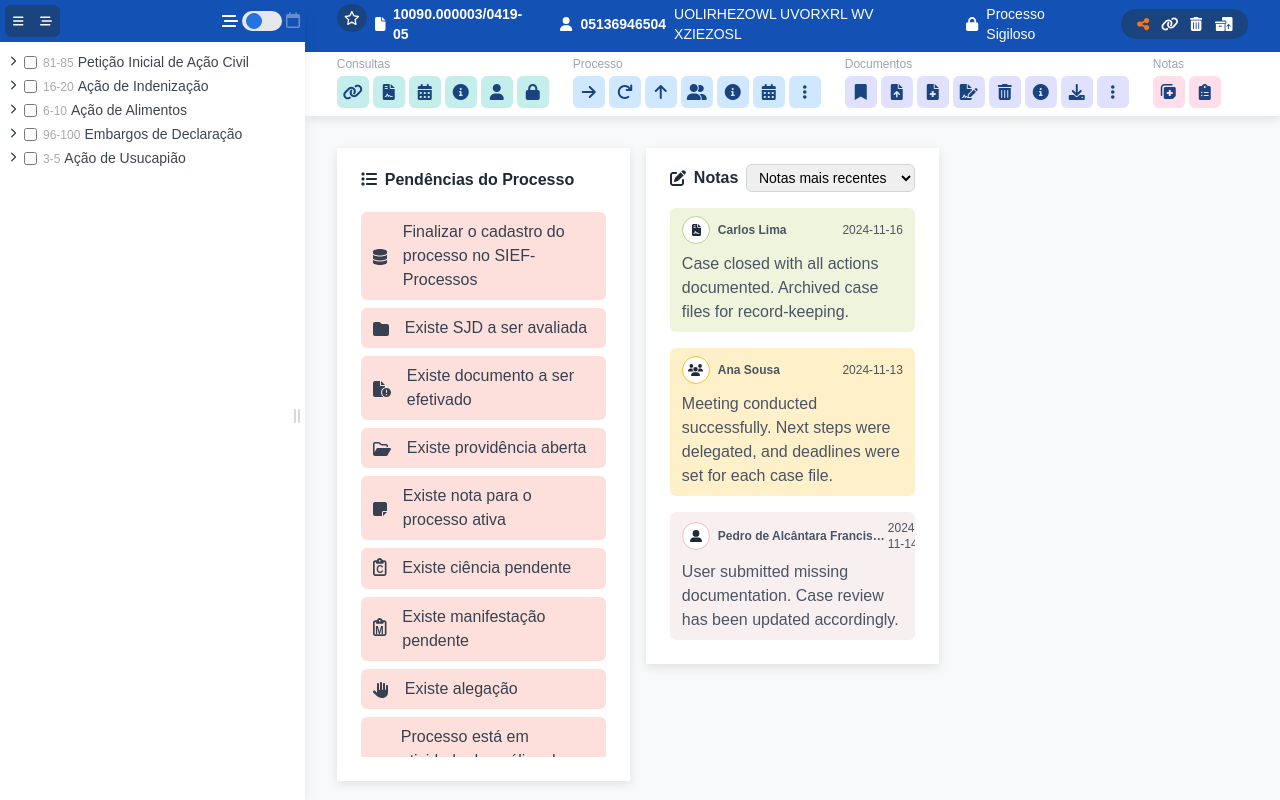
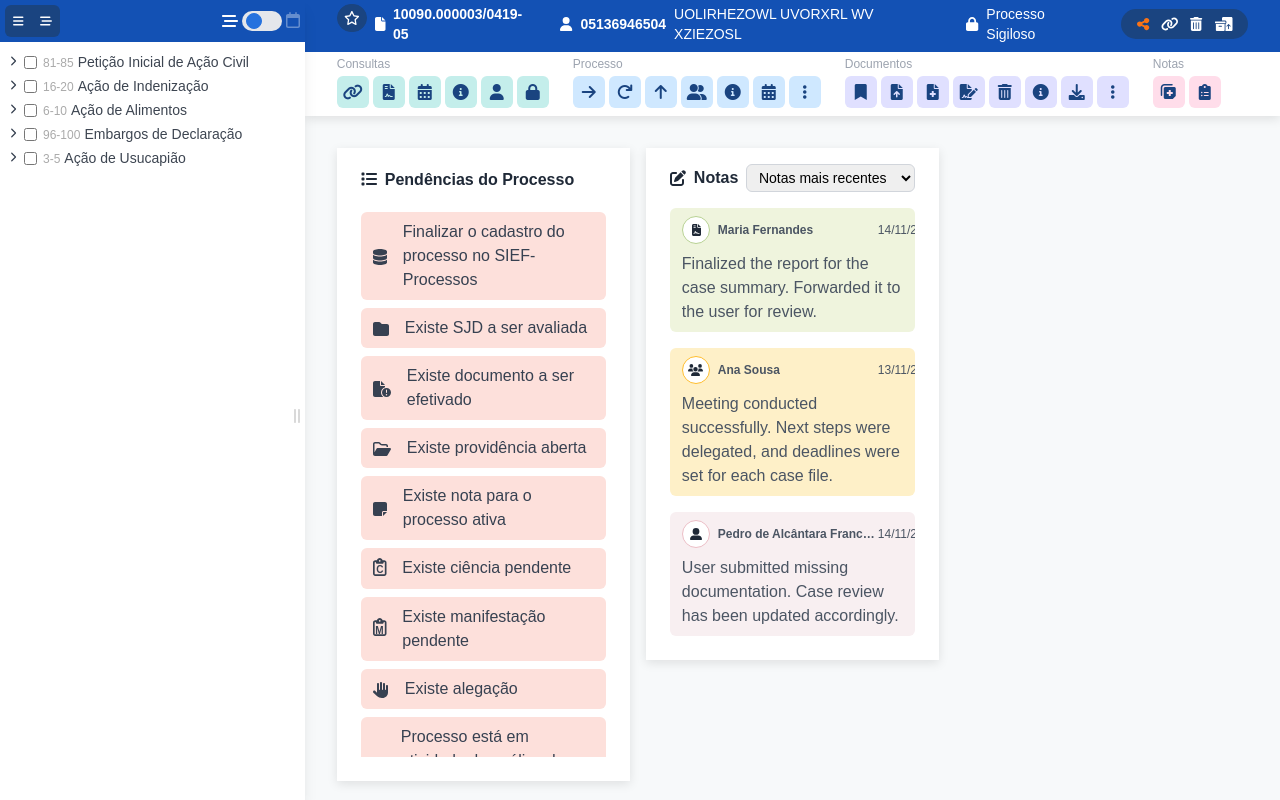
Before and after one commit to guilhermeteles/eprocesso, a React (Vite) app: page / in a window 1280 px wide. Built offline with nearby package versions, Linux system fonts and the light colour scheme.

Commit message:
fix name

```diff
--- a/src/components/DashboardComponent.jsx
+++ b/src/components/DashboardComponent.jsx
@@ -8,6 +8,7 @@ import { useState } from "react";
 import { faFileContract } from '@fortawesome/free-solid-svg-icons';
 import { faUsers } from '@fortawesome/free-solid-svg-icons';
 import { faUserAlt } from '@fortawesome/free-solid-svg-icons';
+import { formatDate } from './utils/formatDate';
 
 const notes = [
     { id: 1, group: "process", date: "2024-11-11", content: "Reviewed initial case documentation and identified missing forms. Follow-up needed with user.", name: 'Julio Cesar' },
@@ -16,8 +17,8 @@ const notes = [
     { id: 4, group: "team", date: "2024-11-13", content: "Meeting conducted successfully. Next steps were delegated, and deadlines were set for each case file.", name: 'Ana Sousa' },
     { id: 5, group: "user", date: "2024-11-09", content: "User requested additional information about the process timeline and necessary documents.", name: 'Julio Cesar' },
     { id: 6, group: "user", date: "2024-11-14", content: "User submitted missing documentation. Case review has been updated accordingly.", name: 'Pedro de Alcântara Francisco Antônio João Carlos Xavier de Paula Miguel Rafael Joaquim José Gonzaga Pascoal Cipriano Serafim de Bragança e Bourbon' },
-    { id: 7, group: "process", date: "2024-11-15", content: "Finalized the report for the case summary. Forwarded it to the user for review.", name: 'Maria Fernandes' },
-    { id: 8, group: "process", date: "2024-11-16", content: "Case closed with all actions documented. Archived case files for record-keeping.", name: 'Carlos Lima' },
+    { id: 7, group: "process", date: "2024-11-14", content: "Finalized the report for the case summary. Forwarded it to the user for review.", name: 'Maria Fernandes' },
+    { id: 8, group: "process", date: "2024-11-14", content: "Case closed with all actions documented. Archived case files for record-keeping.", name: 'Carlos Lima' },
 ];
 
 
@@ -59,9 +60,9 @@ const Dashboard = () => {
     };
 
     const badgeLabels = {
-        process: <FontAwesomeIcon icon={faFileContract} className='ml-[1px]'/>,
-        team: <FontAwesomeIcon icon={faUsers} className='-ml-[2.7px]'/>,
-        user: <FontAwesomeIcon icon={faUserAlt} className='-ml-[1px]'/>
+        process: <FontAwesomeIcon icon={faFileContract} className='ml-[1px]' />,
+        team: <FontAwesomeIcon icon={faUsers} className='-ml-[2.7px]' />,
+        user: <FontAwesomeIcon icon={faUserAlt} className='-ml-[1px]' />
     };
 
     const badgeColors = {
@@ -160,22 +161,22 @@ const Dashboard = () => {
                     </select>
                 </div>
                 <div className='max-h-[calc(100vh-255px)] h-fit flex flex-col gap-4 overflow-auto w-full'>
-                {filteredNotes.map((note, index) => (
-                    <div key={index} className={`text-gray-600 ${bgColors[note.group]} px-3 py-2 rounded-md`}>
+                    {filteredNotes.map((note) => (
+                        <div key={note.id} className={`text-gray-600 ${bgColors[note.group]} px-3 py-2 rounded-md w-full`}>
                             <div className="flex justify-between items-center mb-2">
-                                <span className="text-xs font-semibold flex items-center gap-2">
+                                <span className="text-xs font-semibold flex items-center gap-2 w-100">
                                     {/* Badge */}
                                     <span className={`px-2 py-1 rounded-full text-xs font-semibold ${badgeColors[note.group]}`}>
                                         {badgeLabels[note.group]}
                                     </span>
 
                                     {/* Note Name with Truncation */}
-                                    <span className="flex-1 truncate max-w-[170px]" title={note.name}>
+                                    <span className="flex-1 truncate min-w-0 w-40" title={note.name}>
                                         {note.name}
                                     </span>
                                 </span>
-                            <span className="text-xs w-15">
-                                {note.date}
+                                <span className="text-xs">
+                                    {formatDate(note.date)}
                                 </span>
                             </div>
                             <p>{note.content}</p>
--- /dev/null
+++ b/src/components/utils/formatDate.js
@@ -0,0 +1,42 @@
+// utils/formatDate.js
+function toTitleCase(str) {
+  return str.replace(
+    /\w\S*/g,
+    text => text.charAt(0).toUpperCase() + text.substring(1).toLowerCase()
+  );
+}
+
+export const formatDate = (dateString) => {
+    const date = new Date(dateString);
+    const today = new Date();
+
+    // Normalize the dates by setting the time to 00:00:00
+    const normalizeDate = (d) => new Date(d.getFullYear(), d.getMonth(), d.getDate());
+
+    const normalizedDate = normalizeDate(date);
+    const normalizedToday = normalizeDate(today);
+
+    // Calculate the difference in days
+    const diffTime = normalizedToday - normalizedDate;
+    const diffDays = Math.floor(diffTime / (1000 * 60 * 60 * 24));
+
+    // Helper function to get weekday name in Portuguese
+    const getWeekdayName = (d) => {
+        return new Intl.DateTimeFormat('pt-BR', { weekday: 'long' }).format(d);
+    };
+
+    if (diffDays === 0) {
+        return 'Hoje';
+    } else if (diffDays === 1) {
+        return 'Ontem';
+    } else if (diffDays > 1 && diffDays < 7) {
+        return toTitleCase(getWeekdayName(date));
+    } else {
+        // Format the date as 'dd/MM/yyyy'
+        return new Intl.DateTimeFormat('pt-BR', {
+            day: '2-digit',
+            month: '2-digit',
+            year: 'numeric',
+        }).format(date);
+    }
+};
```
Lines whose indentation alone changed are shown as unchanged.
